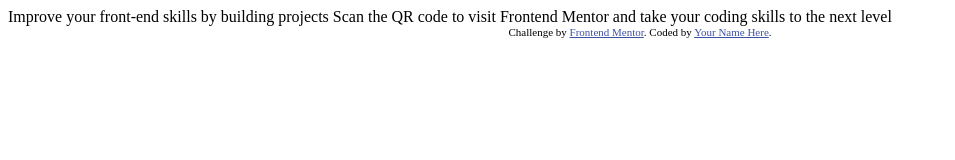
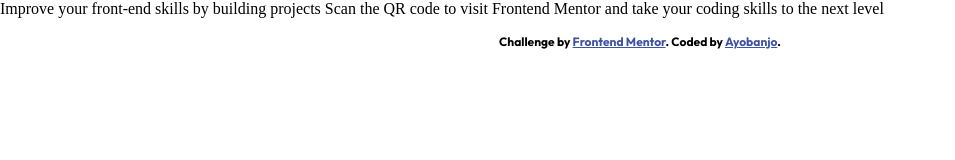
Before and after one commit to ayobanjo/frontend_mentor-2, a plain HTML site: page index.html in a window 1280 px wide. Shown: the whole page, without its empty margins (0-955 px from the left). Drawn offline with Linux system fonts and the light colour scheme.

Commit message:
initial stylying, added custom css

```diff
--- a/index.html
+++ b/index.html
@@ -10,6 +10,10 @@
       type="image/png"
       sizes="32x32"
       href="./images/favicon-32x32.png"
+    />
+    <link
+      href="https://fonts.googleapis.com/css2?family=Outfit:wght@400;700&display=swap"
+      rel="stylesheet"
     />
     <link rel="stylesheet" href="style.css" />
 
@@ -26,7 +30,10 @@
         Challenge by
         <a href="https://www.frontendmentor.io?ref=challenge" target="_blank"
           >Frontend Mentor</a
-        >. Coded by <a href="#">Your Name Here</a>.
+        >. Coded by
+        <a href="https://www.frontendmentor.io/profile/ayobanjo" target="_blank"
+          >Ayobanjo</a
+        >.
       </div>
     </footer>
   </body>
--- a/style.css
+++ b/style.css
@@ -1,6 +1,28 @@
+:root {
+  --clr-primary-100: hsl(220, 15%, 55%);
+  --clr-primary-400: hsl(218, 44%, 22%);
+
+  --clr-neutral-100: hsl(0, 0%, 100%);
+  --clr-neutral-300: hsl(212, 45%, 89%);
+  --clr-neutral-900: hsl(0, 0%, 0%);
+
+  /* fonts */
+  --ff-primary: "Outfit", sans-serif;
+}
+*,
+*::before,
+*::after {
+  margin: 0;
+  padding: 0;
+  box-sizing: border-box;
+}
+
 .attribution {
-  font-size: 11px;
+  margin-top: 1rem;
+  font-size: 12px;
   text-align: center;
+  font-family: var(--ff-primary);
+  font-weight: 700;
 }
 .attribution a {
   color: hsl(228, 45%, 44%);
```
